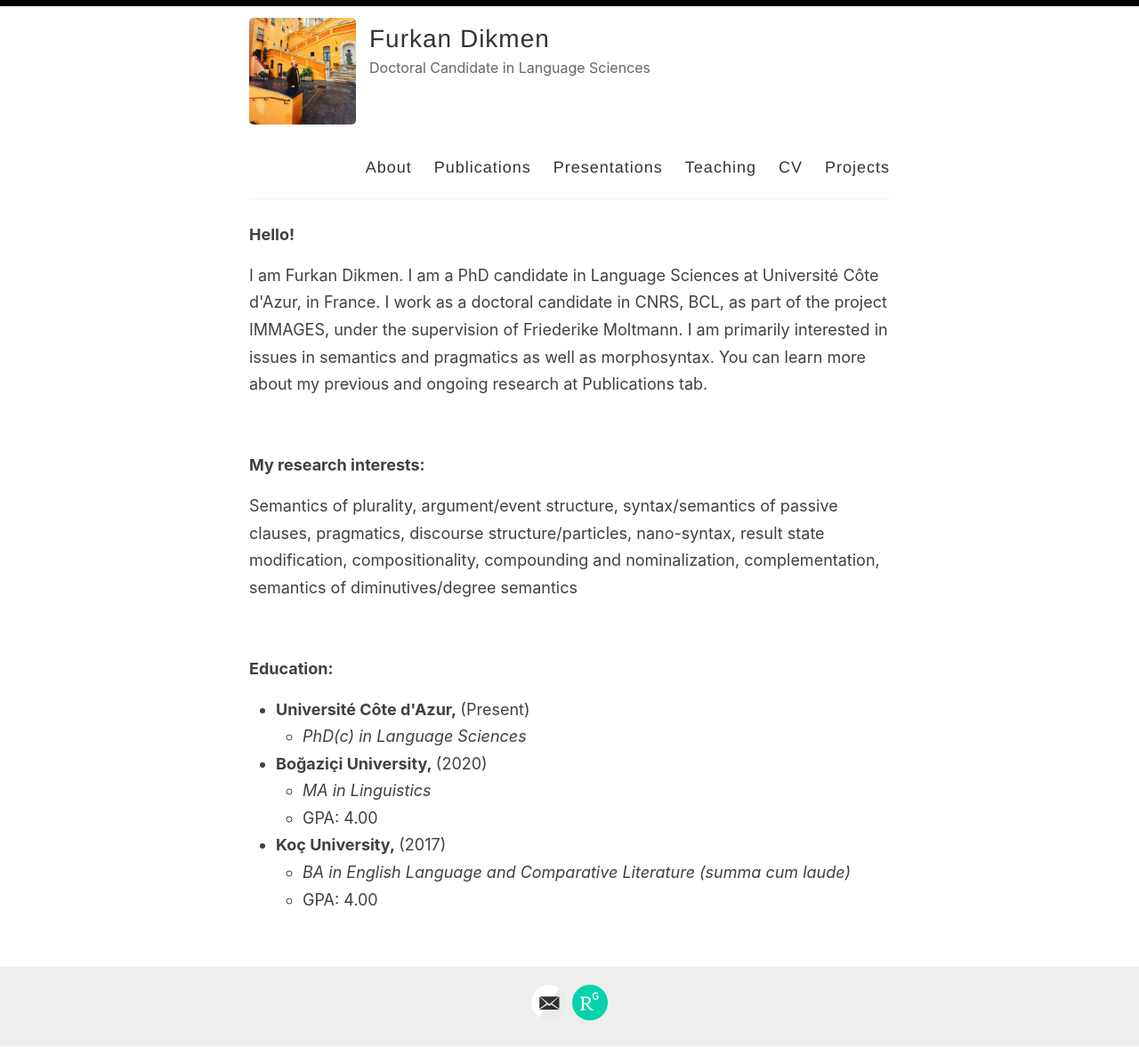
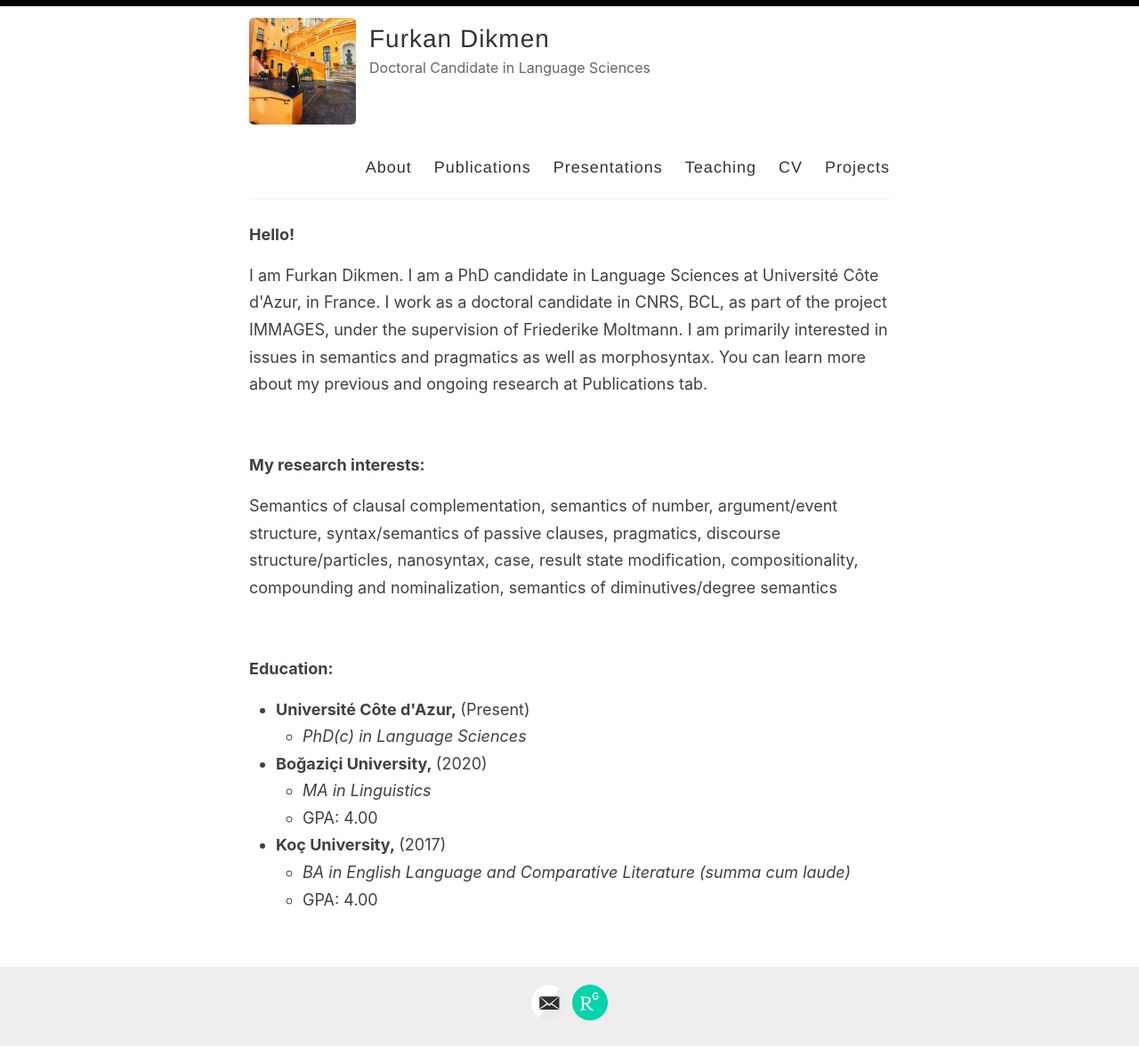
Before and after one commit to furkandikmen/furkandikmen.github.io, a Jekyll site: the page built from index.html, in a window 1280 px wide. Shown: the whole page at 89% size. Built offline with Jekyll 4.4.1, drawn with Linux system fonts in a browser that asks for light colours; the list of posts is cut into pages by our own code.

Commit message:
Update index.html

```diff
--- a/index.html
+++ b/index.html
@@ -10,7 +10,7 @@ layout: default
 
 <p><strong>My research interests:</strong></p>
 
-<p>Semantics of plurality, argument/event structure, syntax/semantics of passive clauses, pragmatics, discourse structure/particles, nano-syntax, result state modification, compositionality, compounding and nominalization, complementation, semantics of diminutives/degree semantics</p>
+<p>Semantics of clausal complementation, semantics of number, argument/event structure, syntax/semantics of passive clauses, pragmatics, discourse structure/particles, nanosyntax, case, result state modification, compositionality, compounding and nominalization, semantics of diminutives/degree semantics</p>
 </html>
 <p><br></p>
 
```
